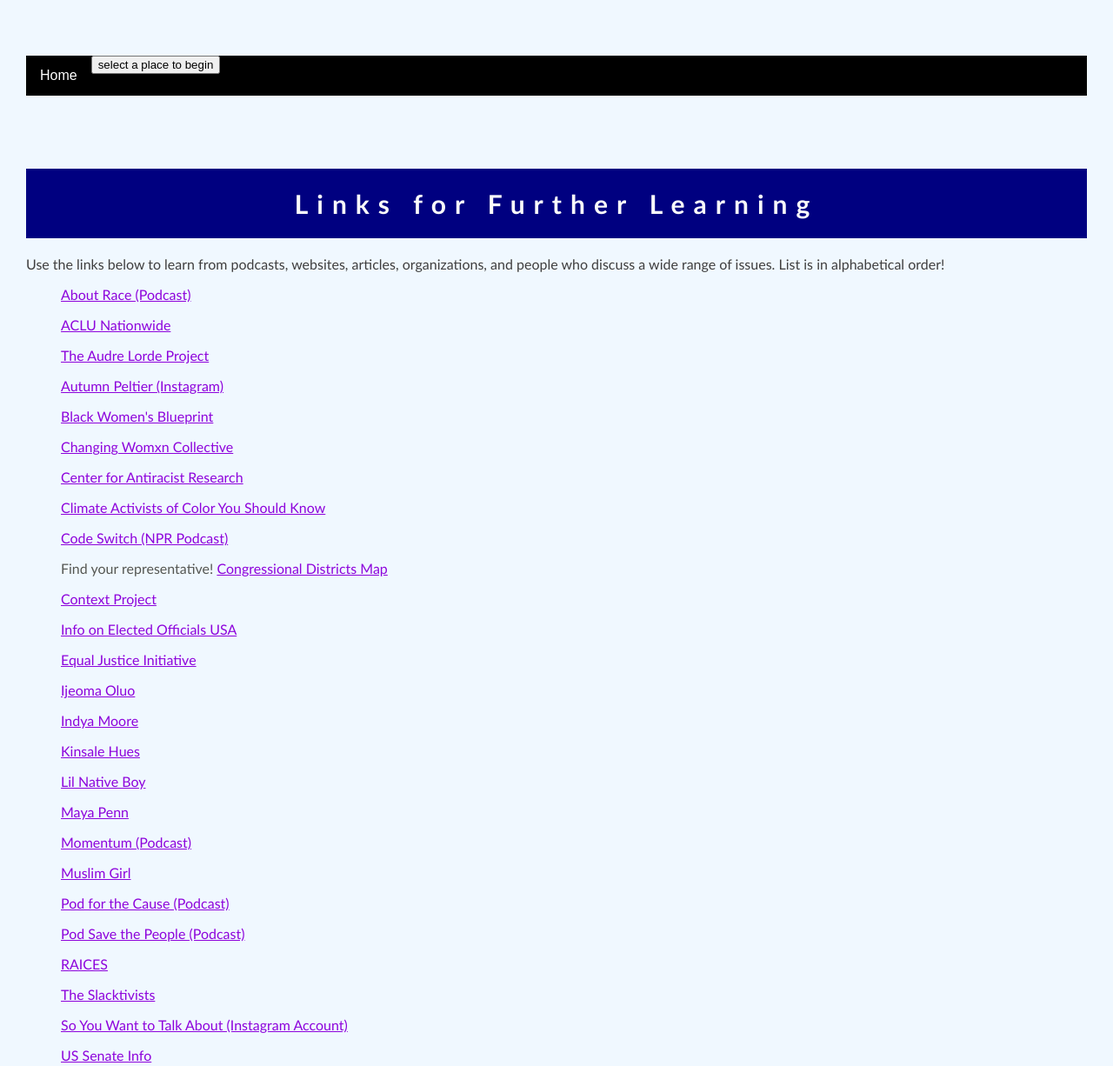
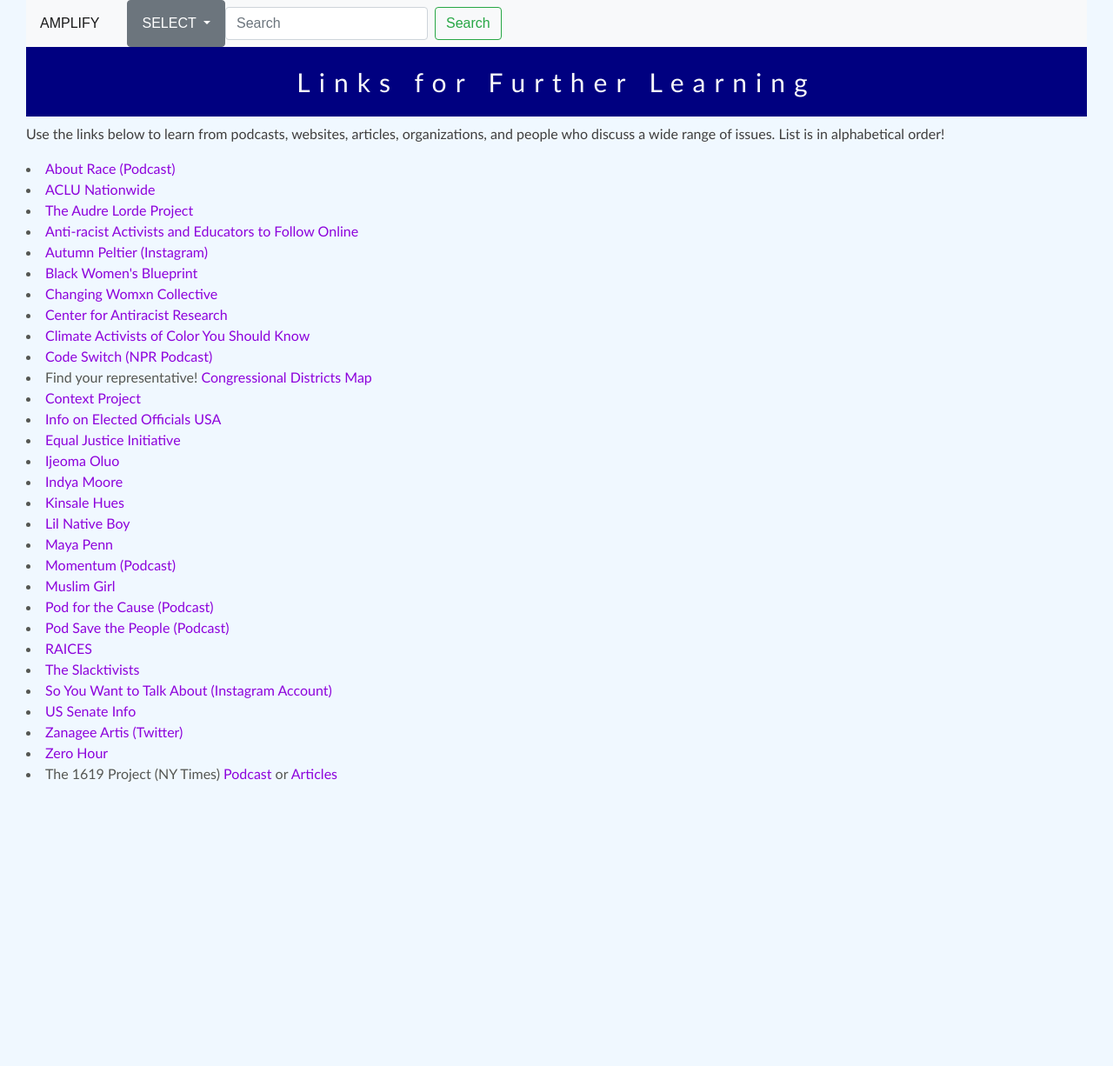
Before and after one commit to Chimene-k/Amplify-Youth-Activism, a plain HTML site: page learning.html in a window 1280 px wide. Shown: the top 1226 px of the page at 87% size. After the commit the page ends 902 px from the top, so only its background shows below. Drawn offline with nearby package versions, Linux system fonts and the light colour scheme; files that its build step writes are made by us from their sources; files whose address does not match are found by name.

Commit message:
Update learning.html

```diff
--- a/learning.html
+++ b/learning.html
@@ -1,129 +1,175 @@
-
 <!DOCTYPE html>
 <html>
+
 <head>
-        <meta charset = "utf-8">
-        <title> Learning Links </title>
-        <link rel="stylesheet" href="YouthActivismsite/style.css">
+    <meta charset="utf-8">
+    <title> Amplify </title>
 
-        <style>
-            @import url("/Users/chimenekeys/Desktop/CodingForChange/MyYouthActivismWebsite/YouthActivismsite/style.css");
-           /* #grad {
-          height: 500px;
-          background-color: aliceblue;/* For browsers that do not support gradients
-          background-image: linear-gradient(to bottom, navy, aliceblue); */
-            </style>
+    <link rel="stylesheet" href="https://stackpath.bootstrapcdn.com/bootstrap/4.5.0/css/bootstrap.min.css"
+        integrity="sha384-9aIt2nRpC12Uk9gS9baDl411NQApFmC26EwAOH8WgZl5MYYxFfc+NcPb1dKGj7Sk" crossorigin="anonymous">
+    <meta name="viewport" content="width=device-width, initial-scale=1, shrink-to-fit=no">
+    <link rel="stylesheet" href="./style.css">
+
+
+
 </head>
-    <section>
-        <div class="navbar">
-            <a href="/Users/chimenekeys/Desktop/CodingForChange/MyYouthActivismWebsite/YouthActivismsite/index.html">Home </a>
+
+<body>
+<nav class="navbar navbar-expand-lg navbar-light bg-light">
+
+    <a class="navbar-brand"
+        href="/Users/chimenekeys/Desktop/CodingForChange/MyYouthActivismWebsite/YouthActivismsite/index.html">AMPLIFY<span
+            class="sr-only">(current)</span></a>
+    <button class="navbar-toggler" type="button" data-toggle="collapse" data-target="#navbarSupportedContent"
+        aria-controls="navbarSupportedContent" aria-expanded="false" aria-label="Toggle navigation">
+        <span class="navbar-toggler-icon"></span>
+    </button>
+
+    <div id="navbarSupportedContent">
+        <ul class="navbar-nav mr-auto">
+            <li>
                 <div class="dropdown">
-                <button class="dropdown"> select a place to begin
-                    <i class="fa fa-caret-down"></i>
-                </button>
-                <div class="dropdown-content">
-                    <a href="/Users/chimenekeys/Desktop/CodingForChange/MyYouthActivismWebsite/YouthActivismsite/How.html"> Learn </a>
-                    <a href="Why.html"> Reflect and Absorb</a>
-                    <a href="WhoWhat.html"> Getting involved </a>
-                    <a href="community.html"> Community Conversations </a>
+                    <a class="btn btn-secondary dropdown-toggle" href="#" role="button" id="dropdownMenuLink"
+                        data-toggle="dropdown" aria-haspopup="true" aria-expanded="false">
+                        SELECT
+                    </a>
+
+                    <div class="dropdown-menu" aria-labelledby="dropdownMenuLink">
+                        <a class="dropdown-item active" href="How.html"> Learn</a>
+                        <a class="dropdown-item" href="Why.html"> Reflect and Absorb </a>
+                        <a class="dropdown-item" href="WhoWhat.html"> Getting Involved </a>
+                        <a class="dropdown-item" href="community.html"> Community Conversations </a>
+
                     </div>
-            </div>
+            </li>
     </div>
 
-    </section>
+
+
+    </ul>
+    <form class="form-inline my-2 my-lg-0">
+        <input class="form-control mr-sm-2" type="search" placeholder="Search" aria-label="Search">
+        <button class="btn btn-outline-success my-2 my-sm-0" type="submit">Search</button>
+    </form>
+    </div>
+</nav>
+
+
 <h1> Links for Further Learning</h1>
-    <p> Use the links below to learn from podcasts, websites, articles, organizations, and people who discuss a wide range of issues. List is in alphabetical order! </p>
+<p> Use the links below to learn from podcasts, websites, articles, organizations, and people who discuss a wide range
+    of issues. List is in alphabetical order! </p>
 <list>
-        <ol>
+    <li>
         <a href="https://www.showaboutrace.com"> About Race (Podcast) </a>
-        </ol>
-        <ol>
+    </li>
+    <li>
         <a href="https://www.instagram.com/aclu_nationwide/"> ACLU Nationwide</a>
-        </ol>
-        <ol>
+    </li>
+    <li>
         <a href="https://alp.org/"> The Audre Lorde Project </a>
-        </ol>
-        <ol>
+    </li>
+    <li>
+        <a href="https://www.thegoodtrade.com/features/anti-racism-activists"> Anti-racist Activists and Educators to
+            Follow Online </a>
+    </li>
+    <li>
         <a href="https://www.instagram.com/autumn.peltier/?hl=en"> Autumn Peltier (Instagram) </a>
-        </ol>
-        <ol>
+    </li>
+    <li>
         <a href="https://www.blackwomensblueprint.org"> Black Women's Blueprint </a>
-        </ol>
-        <ol>
+    </li>
+    <li>
         <a href="https://www.instagram.com/changingwomxn/"> Changing Womxn Collective</a>
-        </ol>
+    </li>
 
-        <ol>
+    <li>
         <a href="https://www.bu.edu/antiracism-center/"> Center for Antiracist Research </a>
-        </ol>
+    </li>
 
-        <ol>
-            <a href="https://www.teenvogue.com/story/youth-climate-activists-of-color"> Climate Activists of Color You Should Know </a>
-        </ol>
-        <ol>
+    <li>
+        <a href="https://www.teenvogue.com/story/youth-climate-activists-of-color"> Climate Activists of Color You
+            Should Know </a>
+    </li>
+    <li>
         <a href="https://www.npr.org/sections/codeswitch/"> Code Switch (NPR Podcast) </a>
-        </ol>
-        <ol>
-            Find your representative! <a href="https://www.govtrack.us/congress/members/map"> Congressional Districts Map </a>
-        </ol>
-        <ol>
+    </li>
+    <li>
+        Find your representative! <a href="https://www.govtrack.us/congress/members/map"> Congressional Districts Map
+        </a>
+    </li>
+    <li>
         <a href="https://www.instagram.com/context.project/"> Context Project</a>
-        </ol>
+    </li>
 
-        <ol>
+    <li>
         <a href="https://www.usa.gov/elected-officials"> Info on Elected Officials USA </a>
-        </ol>
-        <ol>
+    </li>
+    <li>
         <a href="https://www.instagram.com/eji_org/"> Equal Justice Initiative </a>
-        </ol>
+    </li>
 
-        <ol>
+    <li>
         <a href="https://www.instagram.com/ijeomaoluo/"> Ijeoma Oluo</a>
-        </ol>
-        <ol>
+    </li>
+    <li>
         <a href="https://www.instagram.com/indyamoore/"> Indya Moore </a>
-        </ol>
-    <ol>
+    </li>
+    <li>
         <a href="https://www.instagram.com/kinsalehues/"> Kinsale Hues</a>
-    </ol>
-    <ol>
+    </li>
+    <li>
         <a href="https://www.instagram.com/lilnativeboy/"> Lil Native Boy</a>
-    </ol>
-    <ol>
+    </li>
+    <li>
         <a href="https://www.instagram.com/mayasideas/"> Maya Penn</a>
-    </ol>
-    <ol>
+    </li>
+    <li>
         <a href="https://www.raceforward.org/media/podcast/momentum-race-forward-podcast"> Momentum (Podcast) </a>
-    </ol>
-    <ol>
+    </li>
+    <li>
         <a href="https://muslimgirl.com"> Muslim Girl </a>
-    </ol>
-    <ol>
+    </li>
+    <li>
         <a href="https://civilrights.org/podforthecause/"> Pod for the Cause (Podcast) </a>
-    </ol>
-    <ol>
-        <a href="https://crooked.com/podcast-series/pod-save-the-people/">  Pod Save the People (Podcast) </a>
-    </ol>
-    <ol>
+    </li>
+    <li>
+        <a href="https://crooked.com/podcast-series/pod-save-the-people/"> Pod Save the People (Podcast) </a>
+    </li>
+    <li>
         <a href="https://www.raicestexas.org"> RAICES </a>
-    </ol>
-    <ol>
+    </li>
+    <li>
         <a href="https://www.instagram.com/theslacktivists/"> The Slacktivists </a>
-    </ol>
-    <ol>
+    </li>
+    <li>
         <a href="https://www.instagram.com/soyouwanttotalkabout/"> So You Want to Talk About (Instagram Account)</a>
-    </ol>
-    <ol>
+    </li>
+    <li>
         <a href="https://www.senate.gov/senators/index.htm"> US Senate Info </a>
-    </ol>
-    <ol>
+    </li>
+    <li>
         <a href="https://twitter.com/zanageeartis?lang=en"> Zanagee Artis (Twitter) </a>
-    </ol>
-    <ol>
+    </li>
+    <li>
         <a href="http://thisiszerohour.org/"> Zero Hour </a>
-    </ol>
-    <ol>
-        The 1619 Project (NY Times) <a href="https://www.nytimes.com/2020/01/23/podcasts/1619-podcast.html"> Podcast </a> or <a href="https://www.nytimes.com/interactive/2019/08/14/magazine/1619-america-slavery.html"> Articles</a>
-    </ol>
+    </li>
+    <li>
+        The 1619 Project (NY Times) <a href="https://www.nytimes.com/2020/01/23/podcasts/1619-podcast.html"> Podcast
+        </a> or <a href="https://www.nytimes.com/interactive/2019/08/14/magazine/1619-america-slavery.html">
+            Articles</a>
+    </li>
 </list>
-    <body>
+
+<script src="https://code.jquery.com/jquery-3.5.1.slim.min.js"
+    integrity="sha384-DfXdz2htPH0lsSSs5nCTpuj/zy4C+OGpamoFVy38MVBnE+IbbVYUew+OrCXaRkfj"
+    crossorigin="anonymous"></script>
+<script src="https://cdn.jsdelivr.net/npm/popper.js@1.16.0/dist/umd/popper.min.js"
+    integrity="sha384-Q6E9RHvbIyZFJoft+2mJbHaEWldlvI9IOYy5n3zV9zzTtmI3UksdQRVvoxMfooAo"
+    crossorigin="anonymous"></script>
+<script src="https://stackpath.bootstrapcdn.com/bootstrap/4.5.0/js/bootstrap.min.js"
+    integrity="sha384-OgVRvuATP1z7JjHLkuOU7Xw704+h835Lr+6QL9UvYjZE3Ipu6Tp75j7Bh/kR0JKI"
+    crossorigin="anonymous"></script>
+
+
+
+</body>
```
Lines whose indentation alone changed are shown as unchanged.
